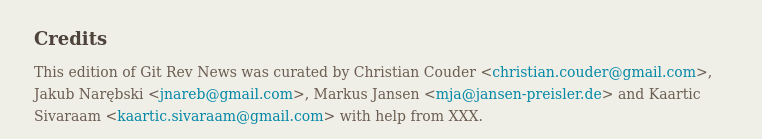
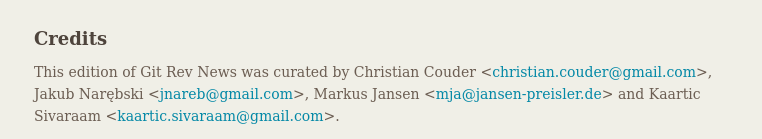
Before and after one commit to git/git.github.io, a Jekyll site: the page built from _posts/2021-03-27-edition-73.markdown, in a window 1280 px wide and 900 px high, scrolled down 1895 px. Shown: the part 758-897 px from the top of the window, without its empty margins (375-1137 px from the left). Built offline with Jekyll 4.4.1, drawn with Linux system fonts in a browser that asks for light colours.

Commit message:
rn-73: remove 'with help from XXX'

```diff
--- a/_posts/2021-03-27-edition-73.markdown
+++ b/_posts/2021-03-27-edition-73.markdown
@@ -210,5 +210,4 @@
 Christian Couder &lt;<christian.couder@gmail.com>&gt;,
 Jakub Narębski &lt;<jnareb@gmail.com>&gt;,
 Markus Jansen &lt;<mja@jansen-preisler.de>&gt; and
-Kaartic Sivaraam &lt;<kaartic.sivaraam@gmail.com>&gt;
-with help from XXX.
+Kaartic Sivaraam &lt;<kaartic.sivaraam@gmail.com>&gt;.
```
